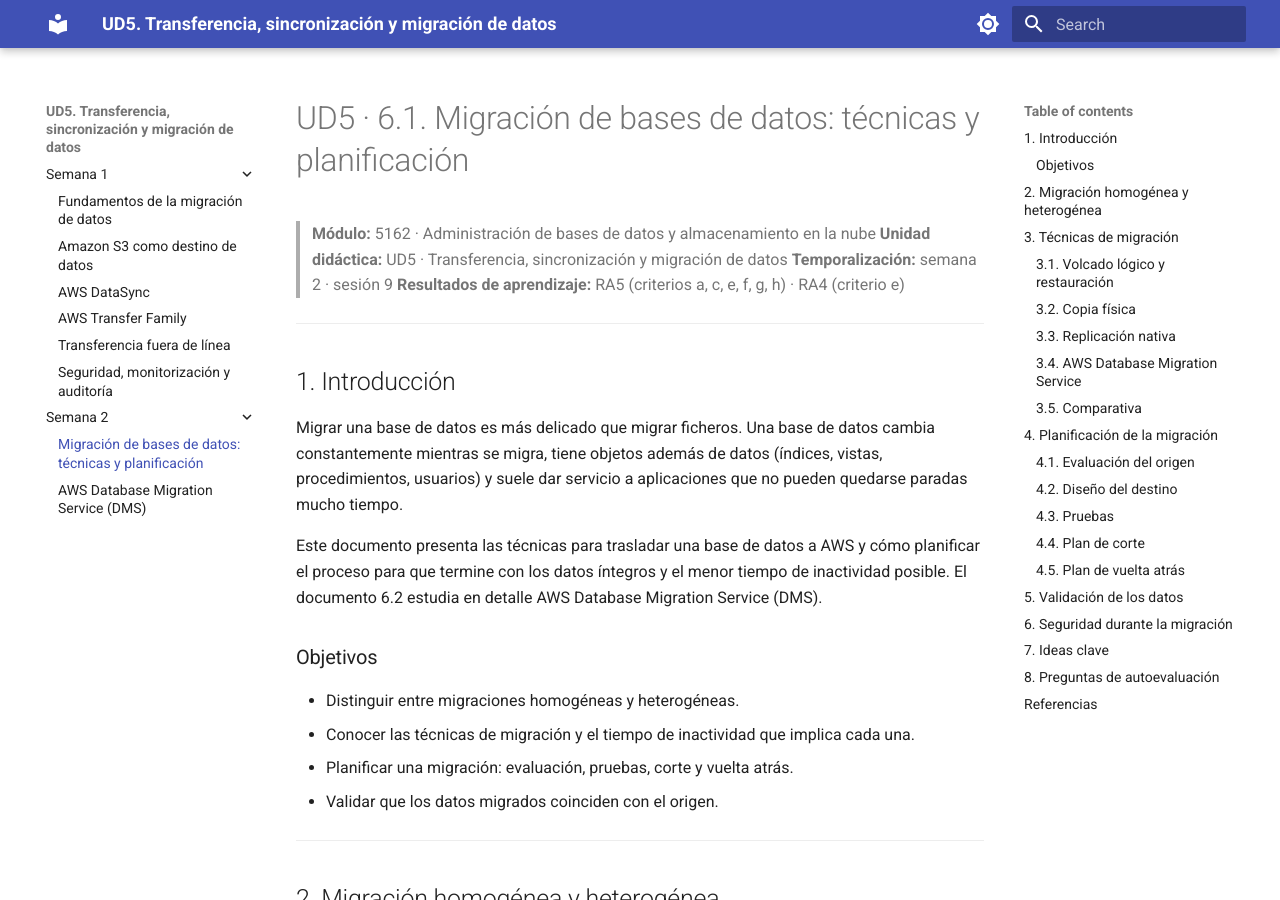
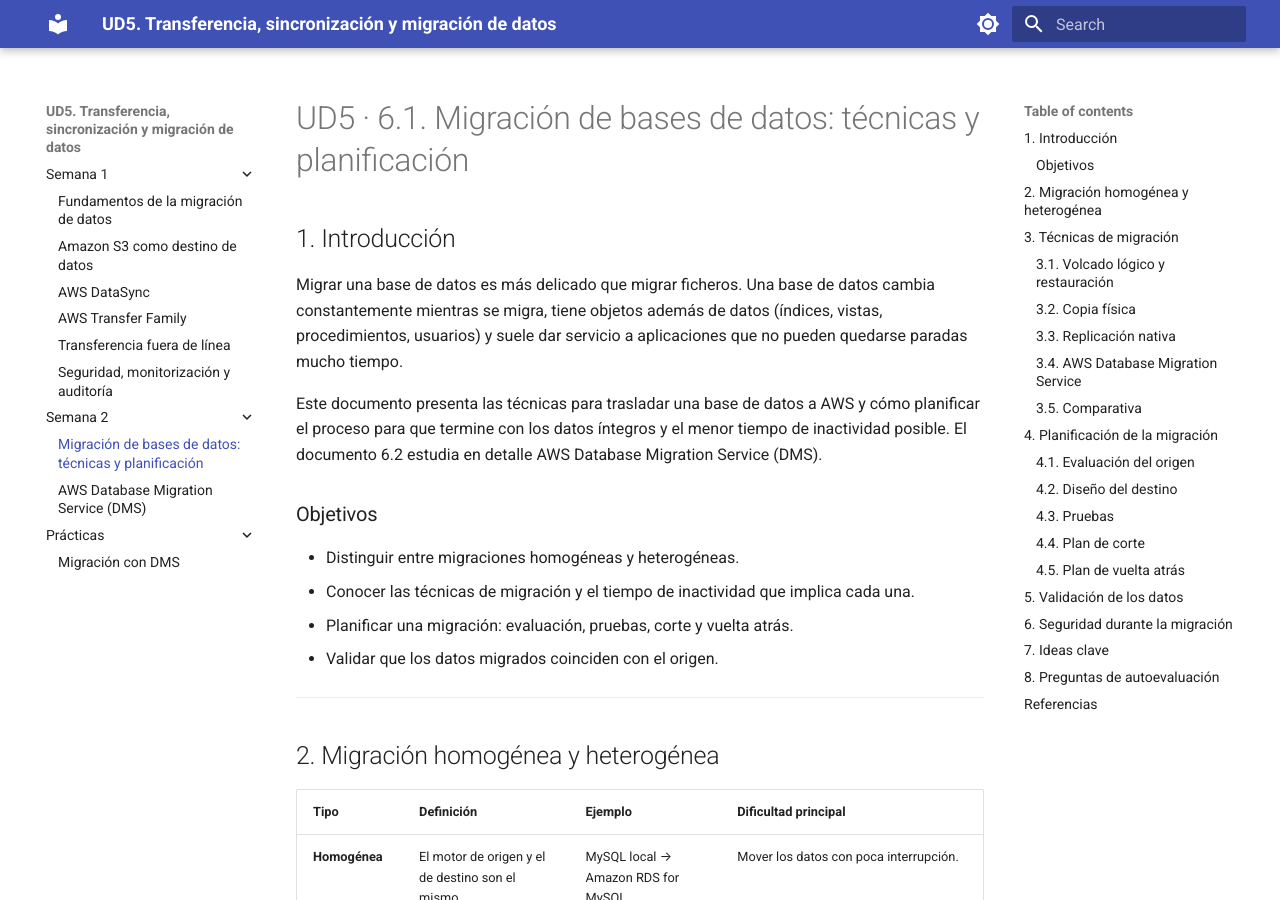
Before and after one commit to rgcenteno/ABDAN-UD5-Migrate-sync, an MkDocs documentation site: the page built from docs/06a-migracion-bases-datos.md, in a window 1280 px wide and 900 px high. Built offline with MkDocs 1.6.1 and Material for MkDocs 9.7.7, drawn with Linux system fonts in a browser that asks for light colours.

Commit message:
Cambios de estilo y aclaraciones de contenido en práctica

````diff
--- a/docs/06a-migracion-bases-datos.md
+++ b/docs/06a-migracion-bases-datos.md
@@ -1,11 +1,4 @@
 # UD5 · 6.1. Migración de bases de datos: técnicas y planificación
-
-> **Módulo:** 5162 · Administración de bases de datos y almacenamiento en la nube
-> **Unidad didáctica:** UD5 · Transferencia, sincronización y migración de datos
-> **Temporalización:** semana 2 · sesión 9
-> **Resultados de aprendizaje:** RA5 (criterios a, c, e, f, g, h) · RA4 (criterio e)
-
----
 
 ## 1. Introducción
 
@@ -24,10 +17,10 @@ Este documento presenta las técnicas para trasladar una base de datos a AWS y c
 
 ## 2. Migración homogénea y heterogénea
 
-| Tipo | Definición | Ejemplo | Dificultad principal |
-|---|---|---|---|
-| **Homogénea** | El motor de origen y el de destino son el mismo. | MySQL local → Amazon RDS for MySQL | Mover los datos con poca interrupción. |
-| **Heterogénea** | El motor cambia. | Oracle → Amazon Aurora PostgreSQL | Además, convertir el esquema y el código (procedimientos, disparadores, tipos de datos). |
+| Tipo            | Definición                                       | Ejemplo                            | Dificultad principal                                                                     |
+| --------------- | ------------------------------------------------ | ---------------------------------- | ---------------------------------------------------------------------------------------- |
+| **Homogénea**   | El motor de origen y el de destino son el mismo. | MySQL local → Amazon RDS for MySQL | Mover los datos con poca interrupción.                                                   |
+| **Heterogénea** | El motor cambia.                                 | Oracle → Amazon Aurora PostgreSQL  | Además, convertir el esquema y el código (procedimientos, disparadores, tipos de datos). |
 
 En una migración homogénea, el esquema se traslada tal cual. En una heterogénea, hay dos trabajos separados: **convertir el esquema** y **mover los datos**. Conviene que la versión del motor de destino sea igual o superior a la de origen: no se puede migrar a una versión anterior.
 
@@ -41,11 +34,11 @@ Desde el punto de vista de las estrategias de migración (documento 1), pasar de
 
 Se exporta la base de datos a un fichero de sentencias SQL con las herramientas del propio motor y se ejecuta ese fichero en el destino.
 
-| Motor | Exportación | Importación |
-|---|---|---|
-| MySQL / MariaDB | `mysqldump` | `mysql` |
-| PostgreSQL | `pg_dump` | `pg_restore` o `psql` |
-| SQL Server | Asistente de exportación o `bcp` | `sqlcmd` o `bcp` |
+| Motor           | Exportación                      | Importación           |
+| --------------- | -------------------------------- | --------------------- |
+| MySQL / MariaDB | `mysqldump`                      | `mysql`               |
+| PostgreSQL      | `pg_dump`                        | `pg_restore` o `psql` |
+| SQL Server      | Asistente de exportación o `bcp` | `sqlcmd` o `bcp`      |
 
 ```bash
 # Volcado coherente de una base de datos InnoDB, con procedimientos, disparadores y eventos
@@ -103,12 +96,12 @@ La figura compara el tiempo de inactividad de las dos familias de técnicas.
 
 *Figura 1. Con volcado y restauración, la aplicación no puede escribir durante todo el proceso. Con carga completa más CDC, solo durante el corte.*
 
-| Técnica | Homogénea | Heterogénea | Inactividad | Complejidad |
-|---|---|---|---|---|
-| Volcado lógico y restauración | Sí | No (salvo exportando datos planos) | Todo el proceso | Baja |
-| Copia física | Sí | No | Todo el proceso | Media |
-| Carga inicial + replicación nativa | Sí | No | Solo el corte | Media-alta |
-| AWS DMS (carga completa + CDC) | Sí | Sí | Solo el corte | Media |
+| Técnica                            | Homogénea | Heterogénea                        | Inactividad     | Complejidad |
+| ---------------------------------- | --------- | ---------------------------------- | --------------- | ----------- |
+| Volcado lógico y restauración      | Sí        | No (salvo exportando datos planos) | Todo el proceso | Baja        |
+| Copia física                       | Sí        | No                                 | Todo el proceso | Media       |
+| Carga inicial + replicación nativa | Sí        | No                                 | Solo el corte   | Media-alta  |
+| AWS DMS (carga completa + CDC)     | Sí        | Sí                                 | Solo el corte   | Media       |
 
 ---
 
@@ -164,13 +157,13 @@ Hay que decidir de antemano qué se hará si el destino falla después del corte
 
 Que la migración termine sin errores no garantiza que los datos sean correctos. La validación combina varias comprobaciones:
 
-| Comprobación | Cómo | Detecta |
-|---|---|---|
-| Recuento de filas | `SELECT COUNT(*)` por tabla en origen y destino | Filas que faltan o sobran. |
-| Sumas de comprobación | `CHECKSUM TABLE` (MySQL) o sumas sobre columnas numéricas | Diferencias de contenido. |
-| Muestreo | Comparar registros concretos, incluidos los más recientes | Problemas de codificación o de tipos de datos. |
-| Objetos | Comparar el número de índices, vistas, procedimientos y disparadores | Objetos no migrados. |
-| Pruebas funcionales | Ejecutar los casos de uso principales de la aplicación | Errores que los datos no muestran. |
+| Comprobación          | Cómo                                                                 | Detecta                                        |
+| --------------------- | -------------------------------------------------------------------- | ---------------------------------------------- |
+| Recuento de filas     | `SELECT COUNT(*)` por tabla en origen y destino                      | Filas que faltan o sobran.                     |
+| Sumas de comprobación | `CHECKSUM TABLE` (MySQL) o sumas sobre columnas numéricas            | Diferencias de contenido.                      |
+| Muestreo              | Comparar registros concretos, incluidos los más recientes            | Problemas de codificación o de tipos de datos. |
+| Objetos               | Comparar el número de índices, vistas, procedimientos y disparadores | Objetos no migrados.                           |
+| Pruebas funcionales   | Ejecutar los casos de uso principales de la aplicación               | Errores que los datos no muestran.             |
 
 AWS DMS incluye además una **validación automática** fila a fila, que se estudia en el documento 6.2.
 
--- a/mkdocs.yml
+++ b/mkdocs.yml
@@ -8,6 +8,7 @@ theme:
     - navigation.expand
     - content.code.copy
     - content.code.annotate
+    - content.tabs.link
 
   palette:
     - scheme: default
@@ -60,3 +61,5 @@ nav:
   - Semana 2:
       - "Migración de bases de datos: técnicas y planificación": "06a-migracion-bases-datos.md"
       - AWS Database Migration Service (DMS): "06b-aws-dms.md"
+  - Prácticas:
+      - "Migración con DMS": practica-migracion-dms-aurora.md
````
